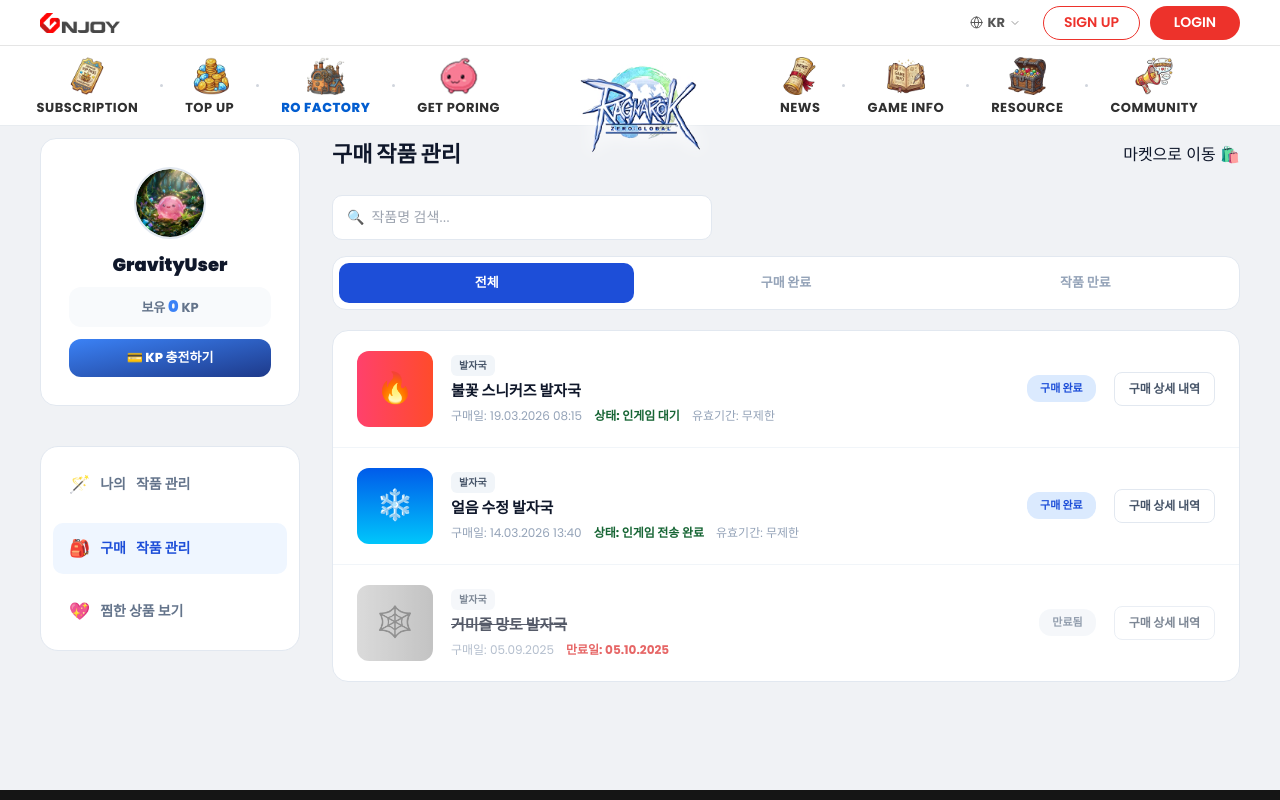
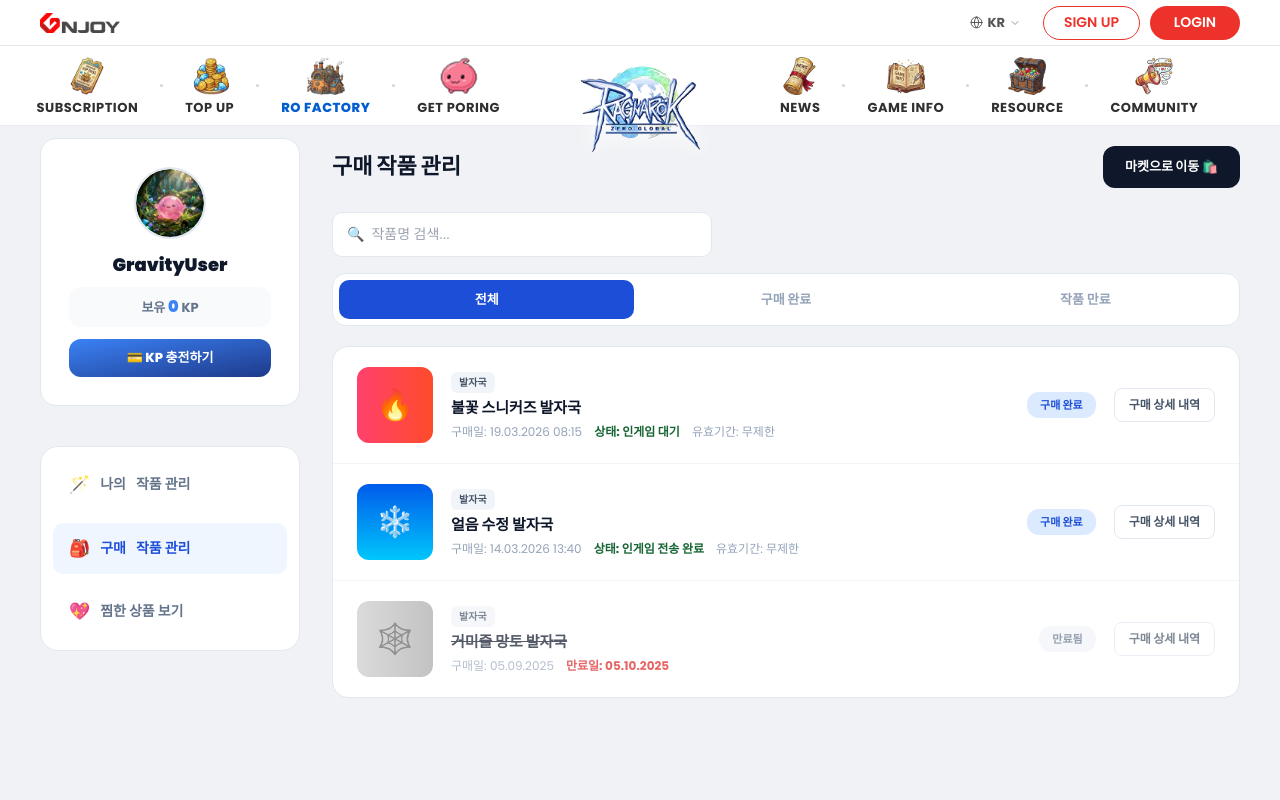
Before and after one commit to wnguds1111/rofactory, a plain HTML site: page studio_inventory.html in a window 1280 px wide. Shown: the top 800 px of the page. Drawn offline with nearby package versions, Linux system fonts and the light colour scheme.

Commit message:
fix: studio_inventory/wishlist에 btn-market CSS 추가 (GitHub Pages 버튼 깨짐 수정)

```diff
--- a/studio_inventory.html
+++ b/studio_inventory.html
@@ -34,9 +34,10 @@
 
         /* Main Panel */
         .studio-main { @apply flex-1 pb-10 lg:pb-[60px]; }
-        .panel-header { @apply flex flex-col md:flex-row justify-between items-start md:items-center mb-4 lg:mb-6 gap-2.5 md:gap-[10px] lg:gap-0; }
+        .panel-header { @apply flex flex-col md:flex-row justify-between items-start md:items-center mb-4 lg:mb-6 gap-2.5 md:gap-[10px] lg:gap-0 pt-1 lg:pt-2; }
         .panel-title { @apply text-[18px] lg:text-[22px] font-black; }
         .btn-register { @apply bg-slate-900 text-white border-none py-[11px] px-[22px] rounded-xl text-[12px] lg:text-[13px] font-extrabold cursor-pointer flex justify-center items-center gap-[4px] lg:gap-[6px] hover:bg-slate-800 w-full md:w-auto whitespace-nowrap; }
+        .btn-market { @apply inline-flex items-center gap-1.5 bg-slate-900 text-white border-none py-[11px] px-[22px] rounded-xl text-[12px] lg:text-[13px] font-extrabold cursor-pointer hover:bg-slate-800 w-full md:w-auto whitespace-nowrap no-underline; }
 
         .search-bar { @apply mb-4; }
         .search-bar input { @apply w-full lg:max-w-[380px] max-w-full lg:py-[11px] py-[11px] px-[14px] rounded-[10px] border border-slate-200 font-[Pretendard] text-[13px] lg:text-[14px] bg-white focus:outline-none focus:border-blue-500; }
```
Also changed, not shown: studio_wishlist.html (+2 -1 lines).
